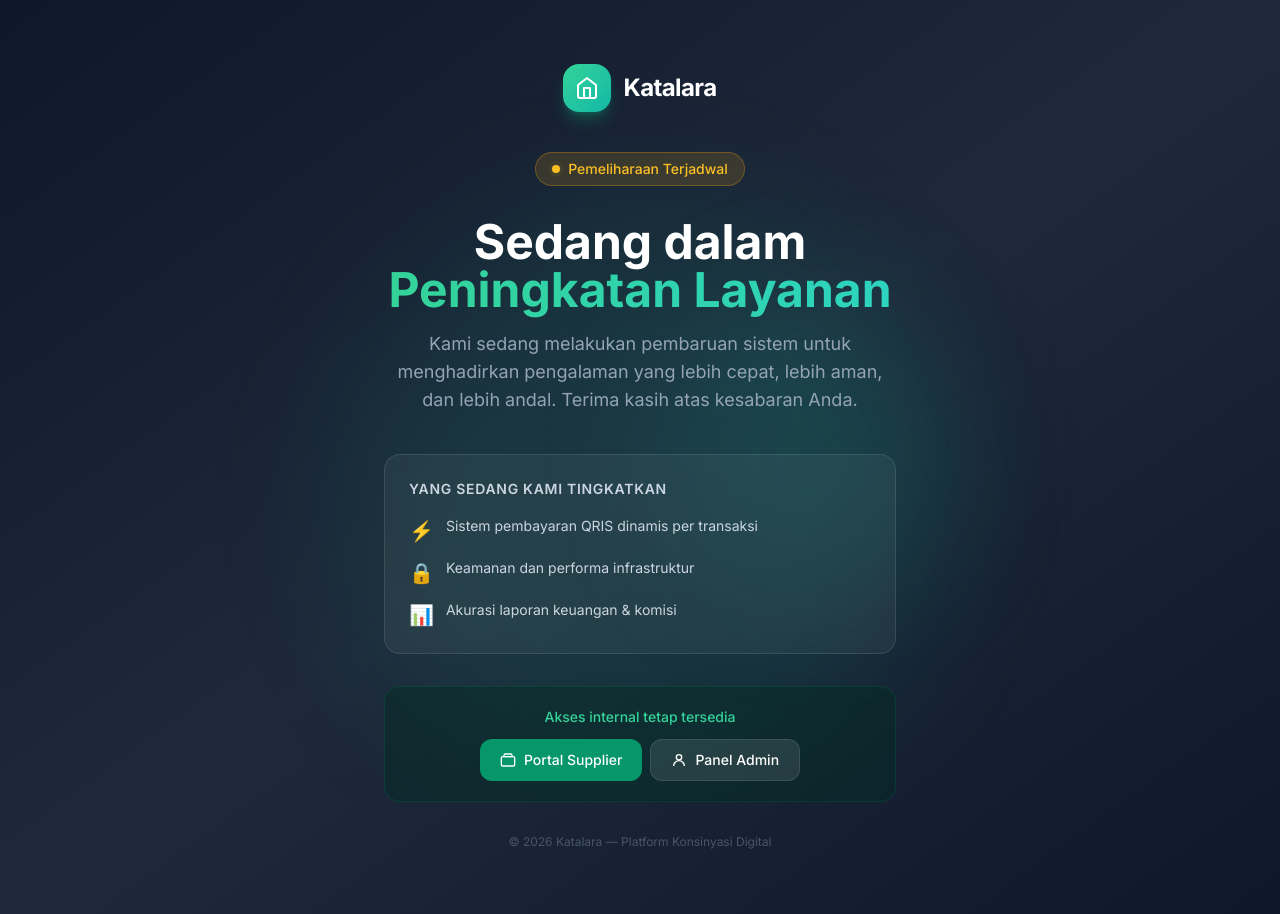
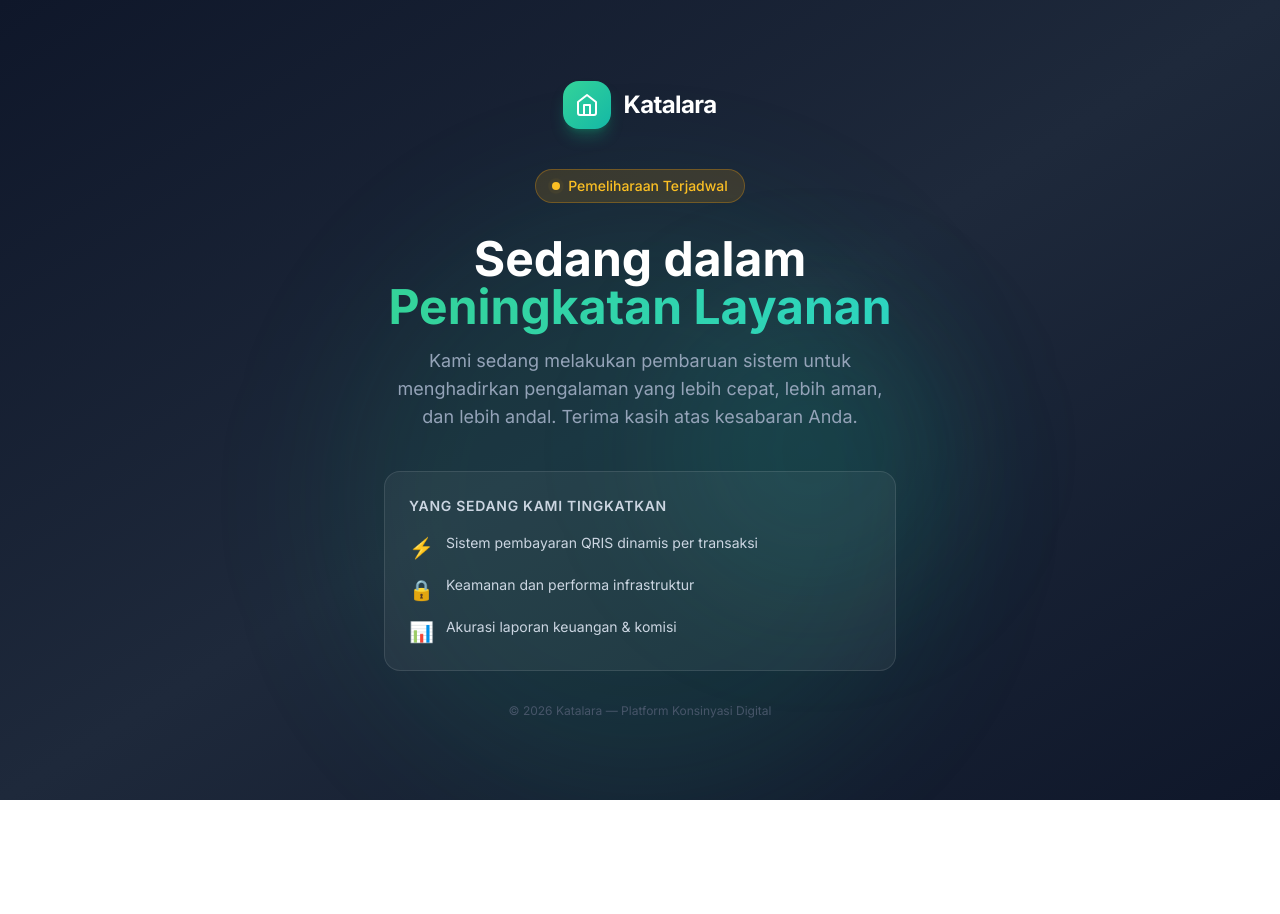
Before and after one commit to Soedirboy58/platform-konsinyasi, a Next.js app in the folder frontend/: page / in a window 1280 px wide. After the commit the page ends 800 px from the top, so only its background shows below. Built offline with nearby package versions, Linux system fonts and the light colour scheme.

Commit message:
fix: hapus tombol akses internal dari halaman maintenance

```diff
--- a/frontend/src/app/maintenance.tsx
+++ b/frontend/src/app/maintenance.tsx
@@ -1,4 +1,3 @@
-import Link from 'next/link'
 import type { Metadata } from 'next'
 
 export const metadata: Metadata = {
@@ -67,33 +66,6 @@ export default function MaintenancePage() {
           ))}
         </div>
 
-        {/* Access links for internal users */}
-        <div className="bg-emerald-950/40 border border-emerald-800/40 rounded-2xl p-5 mb-8">
-          <p className="text-emerald-400 text-sm font-medium mb-3">Akses internal tetap tersedia</p>
-          <div className="flex flex-col sm:flex-row gap-2 justify-center">
-            <Link
-              href="/supplier/login"
-              className="inline-flex items-center justify-center gap-2 bg-emerald-600 hover:bg-emerald-500 text-white text-sm font-medium px-5 py-2.5 rounded-xl transition-colors"
-            >
-              <svg viewBox="0 0 24 24" fill="none" stroke="currentColor" strokeWidth="2" className="w-4 h-4">
-                <path d="M20 7H4a2 2 0 00-2 2v10a2 2 0 002 2h16a2 2 0 002-2V9a2 2 0 00-2-2z" />
-                <path d="M16 3H8a2 2 0 00-2 2v2h12V5a2 2 0 00-2-2z" />
-              </svg>
-              Portal Supplier
-            </Link>
-            <Link
-              href="/admin"
-              className="inline-flex items-center justify-center gap-2 bg-white/10 hover:bg-white/20 text-white text-sm font-medium px-5 py-2.5 rounded-xl transition-colors border border-white/10"
-            >
-              <svg viewBox="0 0 24 24" fill="none" stroke="currentColor" strokeWidth="2" className="w-4 h-4">
-                <circle cx="12" cy="8" r="4" />
-                <path d="M20 21a8 8 0 10-16 0" />
-              </svg>
-              Panel Admin
-            </Link>
-          </div>
-        </div>
-
         {/* Footer note */}
         <p className="text-slate-600 text-xs">
           &copy; {new Date().getFullYear()} Katalara &mdash; Platform Konsinyasi Digital
```
